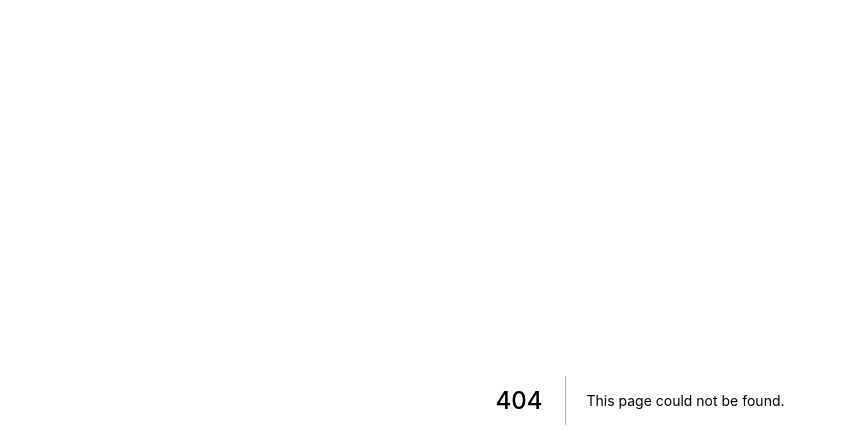
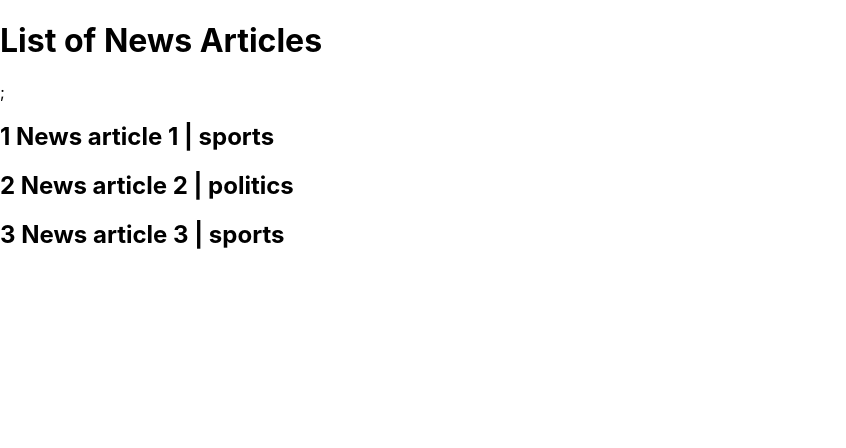
Before and after one commit to joakimvu/frontend-tutorials, a Next.js app in the folder next-pre-rendering/: page /news in a window 1280 px wide. Before the commit this address had no page. Shown: the top 448 px of the page, without its empty margins (0-846 px from the left). Built offline with nearby package versions, Linux system fonts and the light colour scheme; data requests are answered from the project's data file.

Commit message:
Finished Next.js Tutorial - 35

```diff
--- a/next-pre-rendering/db.json
+++ b/next-pre-rendering/db.json
@@ -1,4 +1,23 @@
-{
+{  "news": [
+    {
+        "id": 1,
+        "title": "News article 1",
+        "description": "Description 1",
+        "category": "sports"
+    },
+    {
+        "id": 2,
+        "title": "News article 2",
+        "description": "Description 2",
+        "category": "politics"
+    },
+    {
+        "id": 3,
+        "title": "News article 3",
+        "description": "Description 3",
+        "category": "sports"
+    }
+],
   "products": [
       {
           "id": 1,
--- /dev/null
+++ b/next-pre-rendering/pages/news/index.js
@@ -0,0 +1,27 @@
+export default function NewsArticleList({ articles }) {
+  return (
+    <>
+      <h1>List of News Articles</h1>;
+      {articles?.map((article) => {
+        return (
+          <div key={article.id}>
+            <h2>
+              {article.id} {article.title} | {article.category}
+            </h2>
+          </div>
+        );
+      })}
+    </>
+  );
+}
+
+export async function getServerSideProps() {
+  const response = await fetch("http://localhost:4000/news");
+  const data = await response.json();
+
+  return {
+    props: {
+      articles: data,
+    },
+  };
+}
```
Also changed, not shown: next-pre-rendering/pages/news/[category].js (added, +39 -0 lines).
